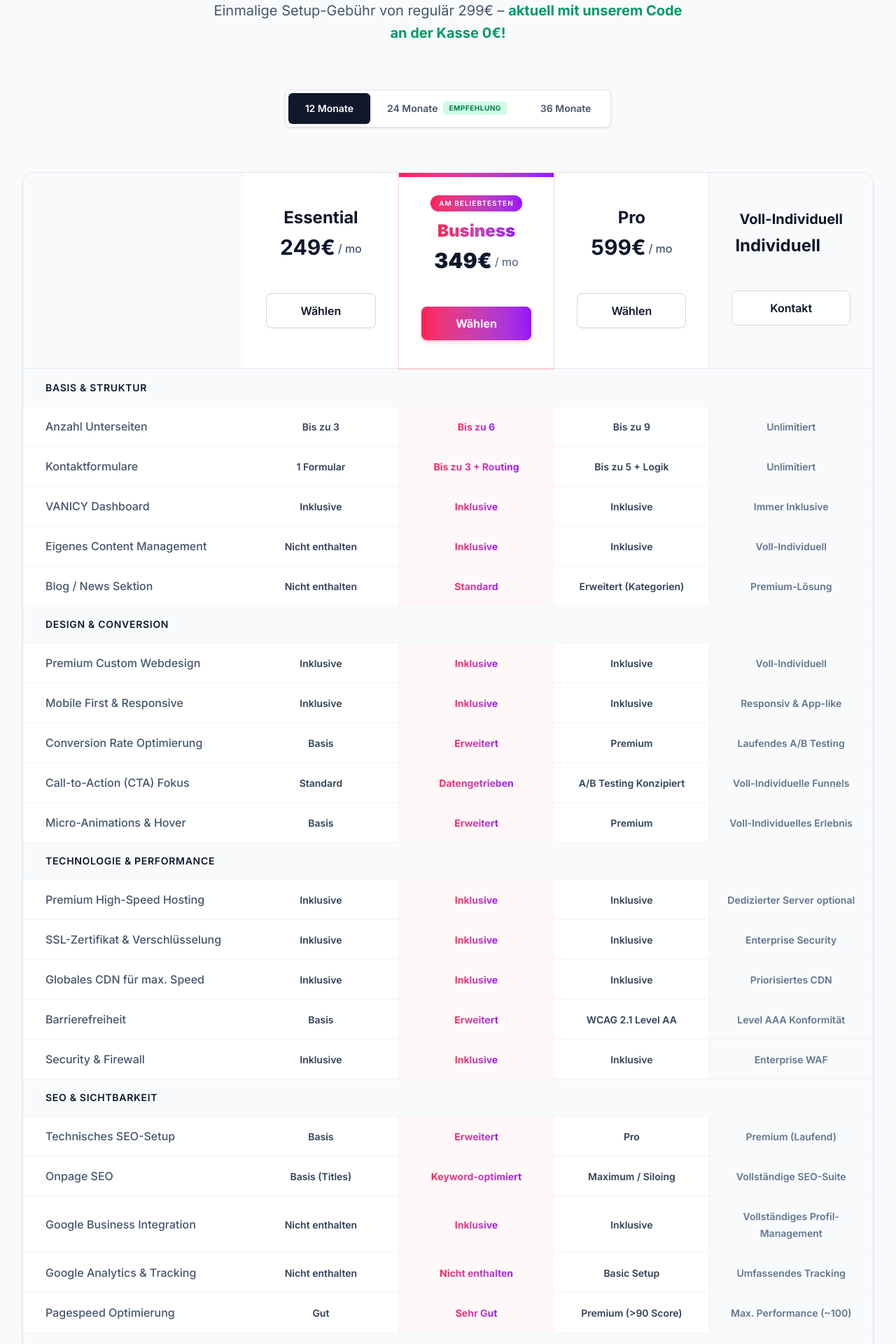
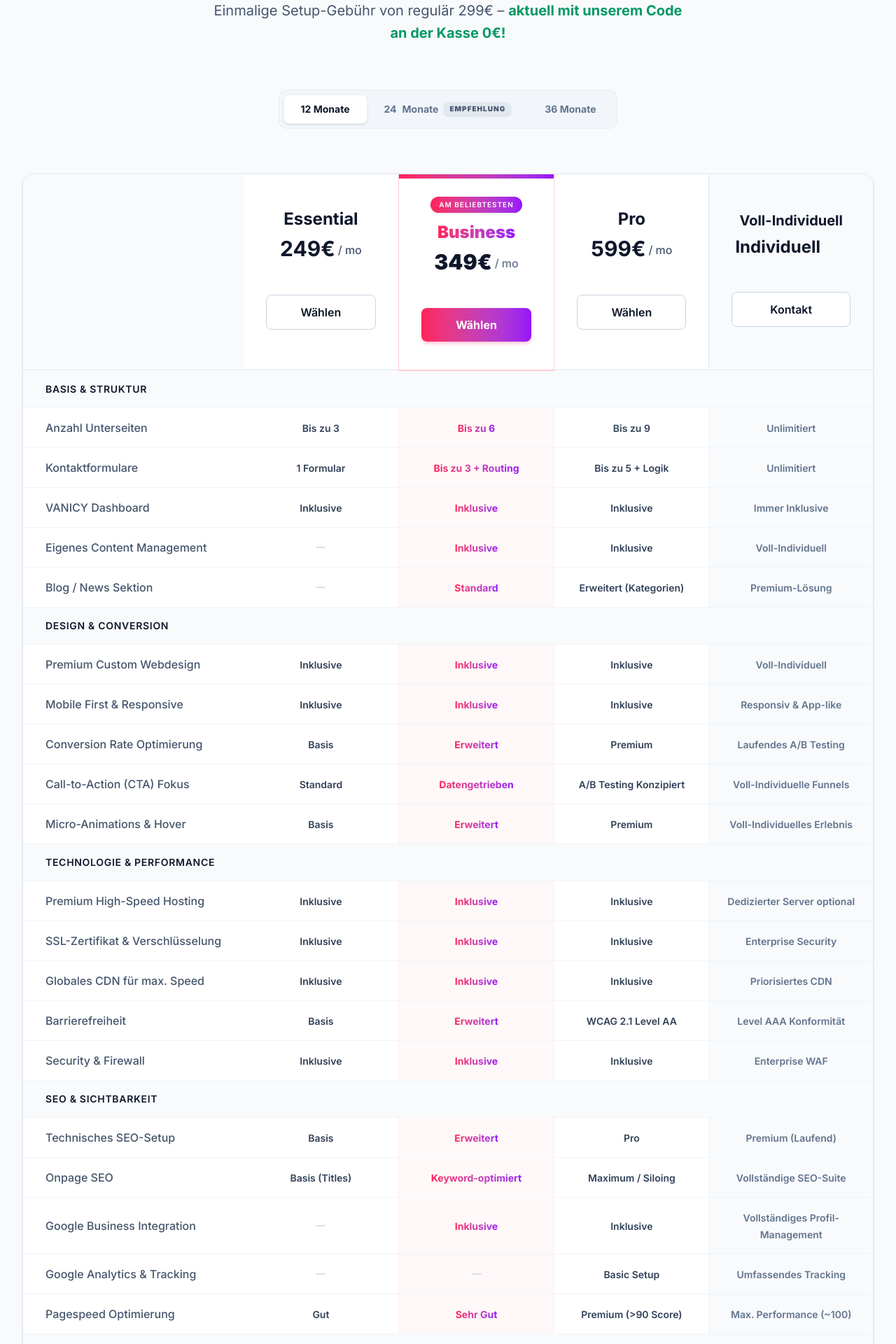
Before and after one commit to TrustlyStudio/RevelaAi, a Next.js app: page /preise in a window 1280 px wide. Shown: the part 400-2320 px from the top of the page at 70% size. Built offline with nearby package versions, Linux system fonts and the light colour scheme.

Commit message:
feat: Refine UI for better user engagement
Updates styling on homepage buttons and pricing term selection component to improve visual appeal and user interaction. This includes changes to button backgrounds, text colors, and border styles to create a more modern and dynamic interface.

```diff
--- a/app/HomePage.tsx
+++ b/app/HomePage.tsx
@@ -234,16 +234,16 @@ export default function Home() {
               >
                 <Link
                   href="#analyse"
-                  className="w-full sm:w-auto h-14 bg-slate-900 border border-slate-800 p-1.5 pr-6 rounded-full font-bold text-base hover:bg-slate-800 transition-all duration-300 flex items-center justify-between sm:justify-start gap-4 group shadow-lg shadow-slate-900/10 active:scale-95"
+                  className="w-full sm:w-auto h-14 bg-white border border-slate-200 p-1.5 pr-6 rounded-full font-bold text-base hover:bg-slate-50 transition-all duration-300 flex items-center justify-between sm:justify-start gap-4 group shadow-sm active:scale-95"
                 >
                   <span className="bg-gradient-to-r from-rose-500 to-purple-600 text-white text-[10px] md:text-xs uppercase font-black tracking-widest px-4 h-full flex items-center justify-center rounded-full shadow-sm whitespace-nowrap">
                     Gratis Report
                   </span>
-                  <span className="text-white whitespace-nowrap text-sm sm:text-base pr-2">Kostenlose Analyse</span>
+                  <span className="text-slate-900 whitespace-nowrap pr-2">Kostenlose Analyse</span>
                 </Link>
                 <Link
                   href="#preise"
-                  className="w-full sm:w-auto h-14 bg-white text-slate-900 border border-slate-200 px-8 rounded-full font-bold text-sm sm:text-base hover:bg-slate-50 hover:border-slate-300 transition-all duration-300 flex items-center justify-center active:scale-95 shadow-sm"
+                  className="w-full sm:w-auto h-14 bg-transparent text-slate-600 px-8 rounded-full font-bold text-sm sm:text-base hover:text-slate-900 hover:bg-slate-200/50 transition-all duration-300 flex items-center justify-center active:scale-95"
                 >
                   Preise ansehen
                 </Link>
@@ -760,25 +760,25 @@ export default function Home() {
             </motion.div>
 
             <motion.div variants={fadeInUp} className="flex justify-center mb-16 relative z-20">
-              <div className="bg-white p-1 rounded-lg inline-flex items-center shadow-sm border border-slate-200">
+              <div className="bg-slate-100/80 p-1.5 rounded-xl inline-flex items-center border border-slate-200/60 transition-all duration-300">
                 <button
                   onClick={() => setTerm(12)}
-                  className={`px-4 sm:px-6 py-2 md:py-3 rounded-md font-semibold text-xs md:text-sm transition-all duration-200 ${term === 12 ? 'bg-slate-900 text-white shadow-sm' : 'text-slate-600 hover:text-slate-900'}`}
+                  className={`px-4 sm:px-6 py-2 md:py-2.5 rounded-lg font-bold text-xs md:text-sm transition-all duration-200 ${term === 12 ? 'bg-white shadow-sm border border-slate-200/50 text-slate-900' : 'text-slate-500 hover:text-slate-800'}`}
                 >
                   12 Monate
                 </button>
                 <button
                   onClick={() => setTerm(24)}
-                  className={`px-4 sm:px-6 py-2 md:py-3 rounded-md font-semibold text-xs md:text-sm transition-all duration-200 flex items-center gap-2 ${term === 24 ? 'bg-slate-900 text-white shadow-sm' : 'text-slate-600 hover:text-slate-900'}`}
+                  className={`px-4 sm:px-6 py-2 md:py-2.5 rounded-lg font-bold text-xs md:text-sm transition-all duration-200 flex items-center gap-2 ${term === 24 ? 'bg-white shadow-sm border border-rose-100/50 text-transparent bg-clip-text bg-gradient-to-r from-rose-500 to-purple-600' : 'text-slate-500 hover:text-slate-800'}`}
                 >
-                  24 Monate
-                  <span className={`px-1.5 py-0.5 rounded text-[9px] md:text-[10px] uppercase font-bold tracking-wider transition-colors ${term === 24 ? 'bg-emerald-500 text-white' : 'bg-emerald-100 text-emerald-700'}`}>
+                  24 <span className={term === 24 ? 'text-purple-600' : ''}>Monate</span>
+                  <span className={`px-1.5 py-0.5 rounded-md text-[9px] md:text-[10px] uppercase font-black tracking-widest transition-colors shadow-sm ${term === 24 ? 'bg-gradient-to-r from-rose-500 to-purple-600 text-white' : 'bg-slate-200 text-slate-600'}`}>
                     Empfehlung
                   </span>
                 </button>
                 <button
                   onClick={() => setTerm(36)}
-                  className={`px-4 sm:px-6 py-2 md:py-3 rounded-md font-semibold text-xs md:text-sm transition-all duration-200 ${term === 36 ? 'bg-slate-900 text-white shadow-sm' : 'text-slate-600 hover:text-slate-900'}`}
+                  className={`px-4 sm:px-6 py-2 md:py-2.5 rounded-lg font-bold text-xs md:text-sm transition-all duration-200 ${term === 36 ? 'bg-white shadow-sm border border-slate-200/50 text-slate-900' : 'text-slate-500 hover:text-slate-800'}`}
                 >
                   36 Monate
                 </button>
--- a/app/preise/PreisePage.tsx
+++ b/app/preise/PreisePage.tsx
@@ -128,25 +128,25 @@ export default function PreisePage() {
           </div>
 
           <div className="flex justify-center mb-16 relative z-20">
-            <div className="bg-white p-1 rounded-lg inline-flex items-center shadow-sm border border-slate-200">
+            <div className="bg-slate-100/80 p-1.5 rounded-xl inline-flex items-center border border-slate-200/60">
               <button
                 onClick={() => setTerm(12)}
-                className={`px-6 py-3 rounded-md font-semibold text-sm transition-all duration-200 ${term === 12 ? 'bg-slate-900 text-white shadow-sm' : 'text-slate-600 hover:text-slate-900'}`}
+                className={`px-6 py-2.5 rounded-lg font-bold text-sm transition-all duration-200 ${term === 12 ? 'bg-white shadow-sm border border-slate-200/50 text-slate-900' : 'text-slate-500 hover:text-slate-800'}`}
               >
                 12 Monate
               </button>
               <button
                 onClick={() => setTerm(24)}
-                className={`px-6 py-3 rounded-md font-semibold text-sm transition-all duration-200 flex items-center gap-2 ${term === 24 ? 'bg-slate-900 text-white shadow-sm' : 'text-slate-600 hover:text-slate-900'}`}
+                className={`px-6 py-2.5 rounded-lg font-bold text-sm transition-all duration-200 flex items-center gap-2 ${term === 24 ? 'bg-white shadow-sm border border-rose-100/50 text-transparent bg-clip-text bg-gradient-to-r from-rose-500 to-purple-600' : 'text-slate-500 hover:text-slate-800'}`}
               >
-                24 Monate
-                <span className={`px-2 py-0.5 rounded text-[10px] uppercase font-bold tracking-wider transition-colors ${term === 24 ? 'bg-emerald-500 text-white' : 'bg-emerald-100 text-emerald-700'}`}>
+                24 <span className={term === 24 ? 'text-purple-600' : ''}>Monate</span>
+                <span className={`px-2 py-0.5 rounded-md text-[10px] uppercase font-black tracking-widest transition-colors shadow-sm ${term === 24 ? 'bg-gradient-to-r from-rose-500 to-purple-600 text-white' : 'bg-slate-200 text-slate-600'}`}>
                   Empfehlung
                 </span>
               </button>
               <button
                 onClick={() => setTerm(36)}
-                className={`px-6 py-3 rounded-md font-semibold text-sm transition-all duration-200 ${term === 36 ? 'bg-slate-900 text-white shadow-sm' : 'text-slate-600 hover:text-slate-900'}`}
+                className={`px-6 py-2.5 rounded-lg font-bold text-sm transition-all duration-200 ${term === 36 ? 'bg-white shadow-sm border border-slate-200/50 text-slate-900' : 'text-slate-500 hover:text-slate-800'}`}
               >
                 36 Monate
               </button>
@@ -251,29 +251,29 @@ export default function PreisePage() {
                             {item.name}
                           </td>
                           <td className="py-4 px-6 text-center text-slate-700">
-                            {typeof item.essential === 'boolean' ? (
-                              item.essential ? <CheckCircle2 className="w-5 h-5 text-emerald-500 mx-auto" /> : <Minus className="w-5 h-5 text-slate-300 mx-auto" />
+                            {item.essential === 'Nicht enthalten' ? (
+                              <Minus className="w-5 h-5 text-slate-300 mx-auto" />
                             ) : (
                               <span className="font-semibold text-sm">{item.essential}</span>
                             )}
                           </td>
                           <td className="py-4 px-6 text-center bg-rose-50/50 border-x border-rose-100/50">
-                            {typeof item.business === 'boolean' ? (
-                              item.business ? <CheckCircle2 className="w-5 h-5 text-rose-500 mx-auto" /> : <Minus className="w-5 h-5 text-slate-300 mx-auto" />
+                            {item.business === 'Nicht enthalten' ? (
+                              <Minus className="w-5 h-5 text-slate-300 mx-auto" />
                             ) : (
                               <span className="font-bold text-transparent bg-clip-text bg-gradient-to-r from-rose-500 to-purple-600 text-sm">{item.business}</span>
                             )}
                           </td>
                           <td className="py-4 px-6 text-center text-slate-700 border-r border-slate-100">
-                            {typeof item.pro === 'boolean' ? (
-                              item.pro ? <CheckCircle2 className="w-5 h-5 text-emerald-500 mx-auto" /> : <Minus className="w-5 h-5 text-slate-300 mx-auto" />
+                            {item.pro === 'Nicht enthalten' ? (
+                              <Minus className="w-5 h-5 text-slate-300 mx-auto" />
                             ) : (
                               <span className="font-semibold text-sm">{item.pro}</span>
                             )}
                           </td>
                           <td className="py-4 px-6 text-center text-slate-600 bg-slate-50">
-                            {typeof item.custom === 'boolean' ? (
-                              item.custom ? <CheckCircle2 className="w-5 h-5 text-slate-400 mx-auto" /> : <Minus className="w-5 h-5 text-slate-300 mx-auto" />
+                            {item.custom === 'Nicht enthalten' ? (
+                              <Minus className="w-5 h-5 text-slate-300 mx-auto" />
                             ) : (
                               <span className="font-semibold text-slate-500 text-sm">{item.custom}</span>
                             )}
@@ -338,8 +338,12 @@ export default function PreisePage() {
                             return (
                               <li key={j} className={`flex flex-col text-sm py-2 border-b pb-3 gap-1 ${isBusiness ? 'border-rose-100' : 'border-slate-100'}`}>
                                 <span className={isBusiness ? 'text-slate-500 font-medium' : 'text-slate-600'}>{item.name}</span>
-                                <span className={`font-bold text-right ${isBusiness ? 'text-transparent bg-clip-text bg-gradient-to-r from-rose-500 to-purple-600' : 'text-slate-900'}`}>
-                                  {typeof val === 'boolean' ? (val ? 'Inklusive' : 'Nicht enthalten') : val}
+                                <span className={`font-bold flex justify-end ${isBusiness ? 'text-transparent bg-clip-text bg-gradient-to-r from-rose-500 to-purple-600' : 'text-slate-900'}`}>
+                                  {val === 'Nicht enthalten' ? (
+                                    <Minus className="w-5 h-5 text-slate-300" />
+                                  ) : (
+                                    val
+                                  )}
                                 </span>
                               </li>
                             );
```
